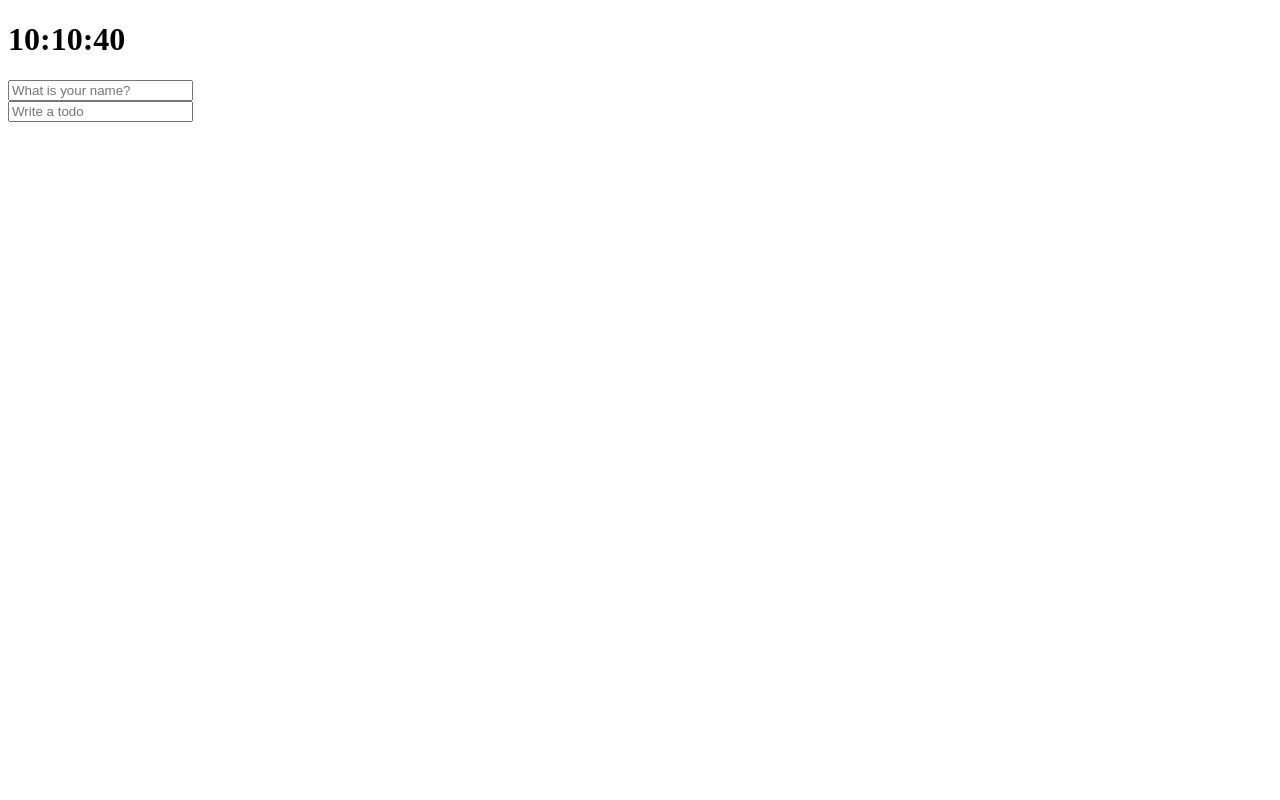
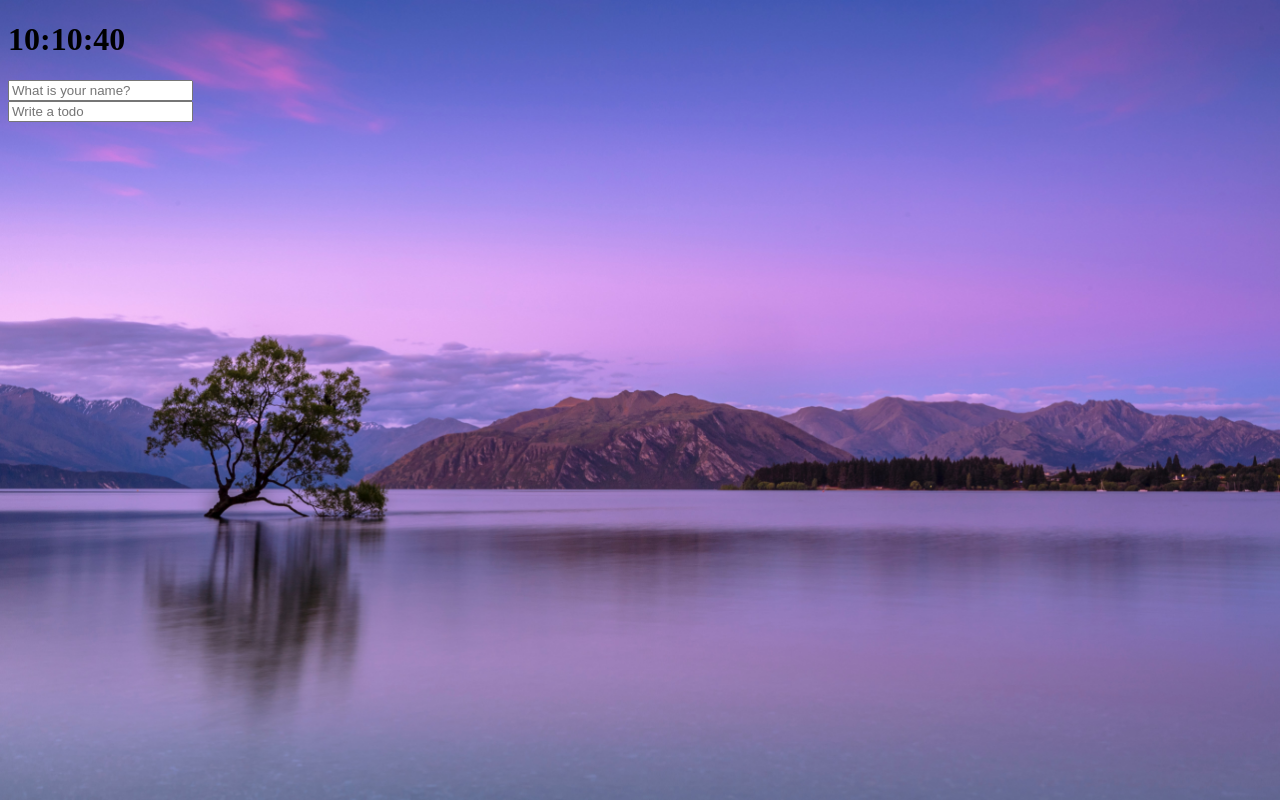
Before and after one commit to MinJooPark-99/ChromeApp, a plain HTML site: page index.html in a window 1280 px wide. Drawn offline with Linux system fonts and the light colour scheme.

Commit message:
[feat] background

```diff
--- /dev/null
+++ b/bg.js
@@ -0,0 +1,22 @@
+const body = document.querySelector("body");
+
+const IMG_NUMBER = 4;
+
+function paintImage(imgNumber) {
+    const image = new Image();
+    image.src = `images/${imgNumber + 1}.jpg`;
+    image.classList.add("bgImage");
+    body.prepend(image);
+}
+
+function getRandom() {
+    const number = Math.floor(Math.random() * IMG_NUMBER);
+    return number;
+}
+
+function init() {
+    const randomNumber = getRandom();
+    paintImage(randomNumber);
+}
+
+init();
--- a/index.css
+++ b/index.css
@@ -7,3 +7,23 @@
 .showing {
   display: block;
 }
+
+
+@keyframes fadeIn{
+  from{
+    opacity:0;
+  }
+  to{
+    opacity: 1;
+  }
+}
+
+.bgImage{
+  position: absolute;
+  top:0;
+  left:0;
+  width:100%;
+  height:100%;
+  z-index: -1;
+  animation: fadeIn .5s linear;
+}
--- a/index.html
+++ b/index.html
@@ -23,6 +23,7 @@
     <script src="clock.js"></script>
     <script src="greeting.js"></script>
     <script src="todo.js"></script>
+    <script src="bg.js"></script>
 </body>
 
 </html>
```
